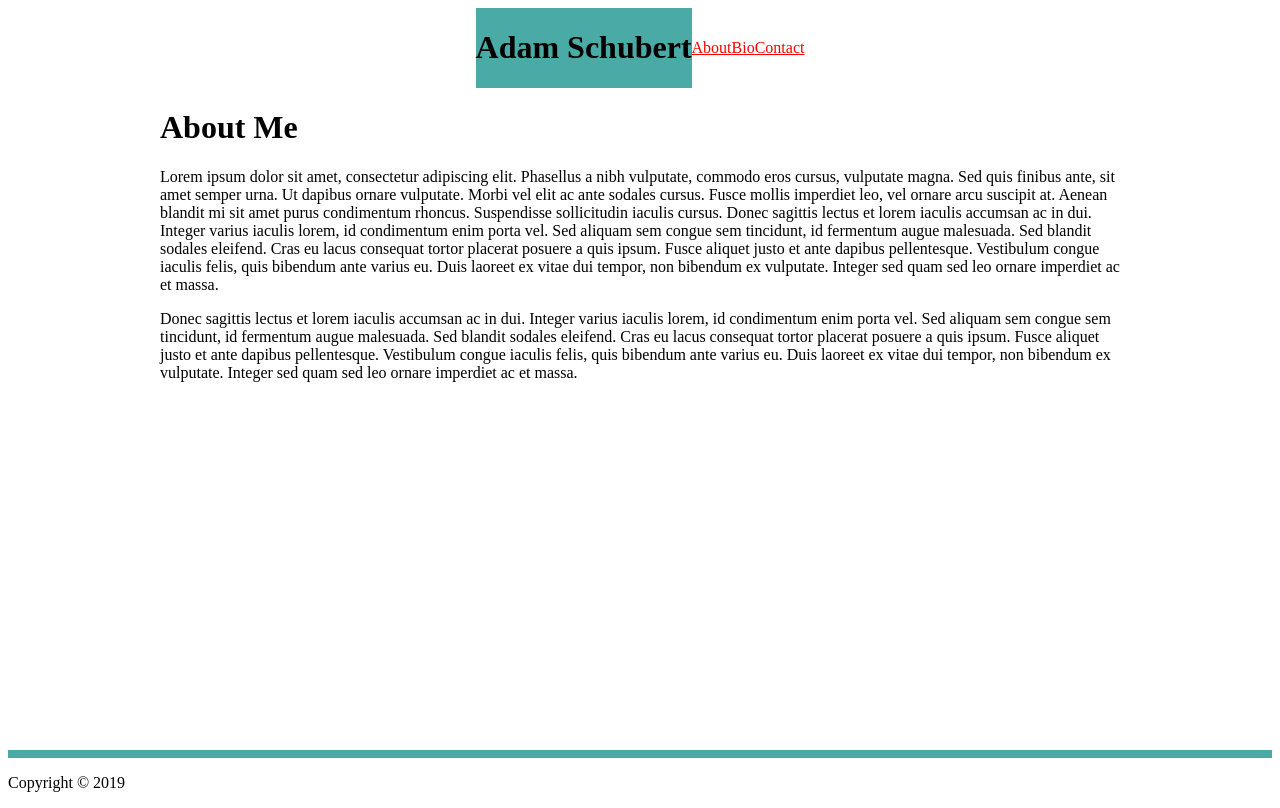
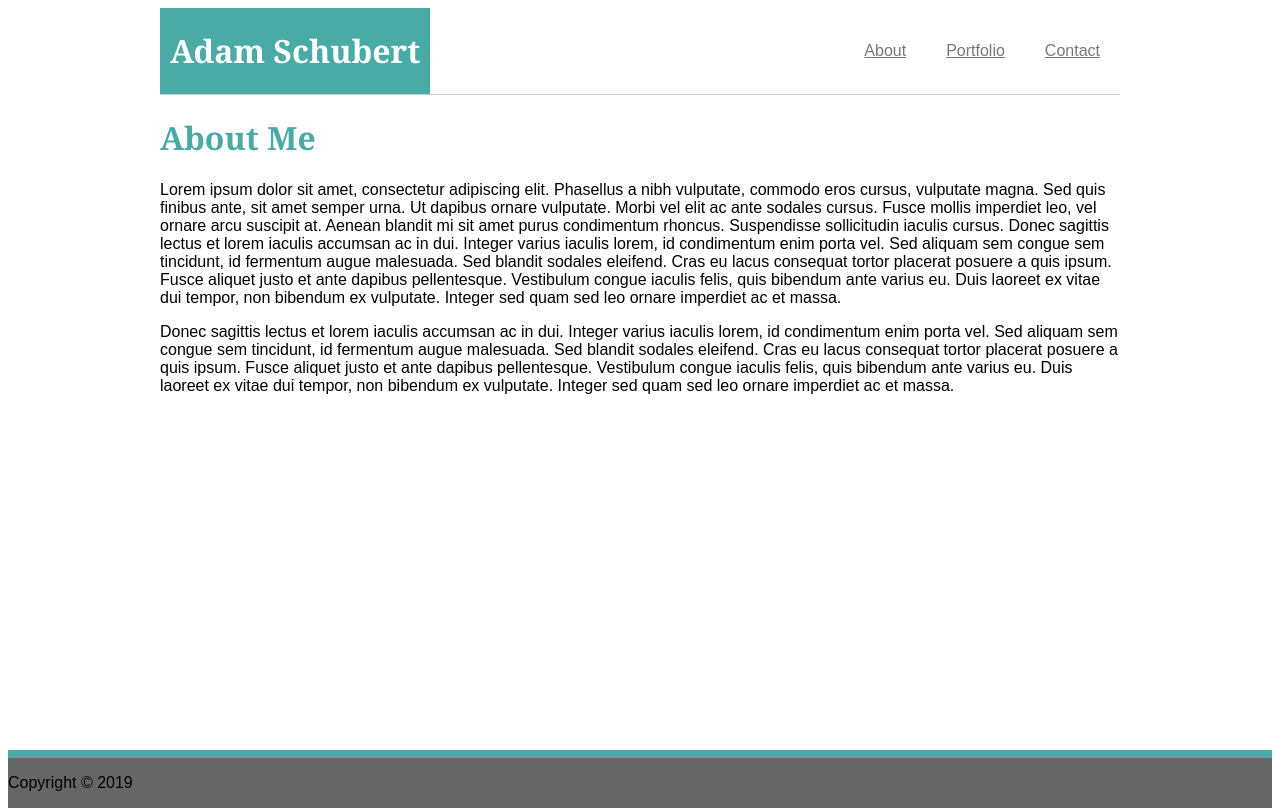
Before and after one commit to leavinit/Basic-Portfolio, a plain HTML site: page index.html in a window 1280 px wide. Drawn offline with Linux system fonts and the light colour scheme.

Commit message:
Further work on CSS for index.html . Updated structure, color.

```diff
--- a/assets/css/style.css
+++ b/assets/css/style.css
@@ -1,5 +1,6 @@
-html, body, .linksArea {
+html, body {
     height: 100% ;
+    font-family: 'Arial', 'Helvetica Neue', Helvetica, sans-serif;
 }
 
 body {
@@ -7,30 +8,42 @@ body {
     flex-direction: column ;
 }
 
-.header {
+h1 {
+    font-family: 'Georgia', Times, Times New Roman, serif;
+}
+.titleBox {
+    width : 960px ;
+    margin: auto ;
+    background-color: #ffffff ;
+    border-bottom: 1px solid #cccccc;
+}
 
-    width: 960 px ;
-    margin-left: auto ;
-    margin-right: auto ;
-
-    border-color : #cccccc ;
-
+.header
+{
+    display: flex ;
+    justify-content: space-between ;
 }
 
 .nameArea {
-    float: left ;
+    font-family: 'Georgia', Times, Times New Roman, serif;
+    padding: 0 10px 0 10px;
+    color :#ffffff ;
     background-color: #4aaaa5 ;
 }
 
 .linksArea {
-    float: right;
+
+
     display: flex ;
+
     align-items: center;
-    justify-content: center;
+
 
 }
 .linksArea a {
-    color: red ;
+    padding: 20px ;
+    color: #777777;
+
 }
 .mainContent {
 
@@ -38,11 +51,17 @@ body {
     display: block ;
     margin-left: auto ;
     margin-right: auto ;
-    flex: 1 0 auto;
+    background-color: ffffff ;
+    flex: 1 0 auto ;
 
+}
+.mainContent h1 {
+    color: #4aaaa5 ;
 }
 
 .footer {
     flex-shrink: 0;
+    background-color: #666666 ;
+
     border-top: 8px solid #4aaaa5 ;
 }
--- a/index.html
+++ b/index.html
@@ -13,17 +13,18 @@
 <body>
 
     <!--Header with (Static) with 2 nested divs -->
+    <div class="titleBox">
         <header class="header">
             <div class="nameArea">
                 <h1>Adam Schubert</h1>
             </div>
             <div class="linksArea">
                 <a href="#">About</a>
-            <a href="portfolio.html">Bio</a>
+                <a href="portfolio.html">Portfolio</a>
                 <a href="contact.html">Contact</a>
             </div>
         </header>
-
+    </div>
     <!--Main Content Area (Scrolls)-->
     <div class="mainContent">
         <h1>About Me</h1>
```
Lines whose indentation alone changed are shown as unchanged.
